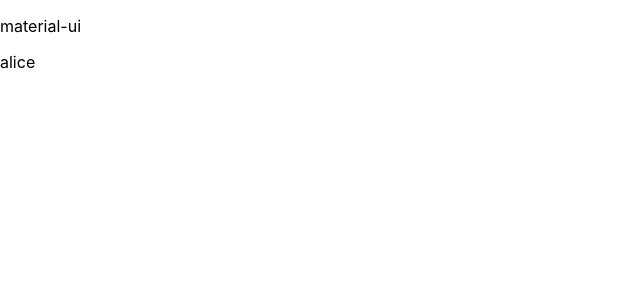
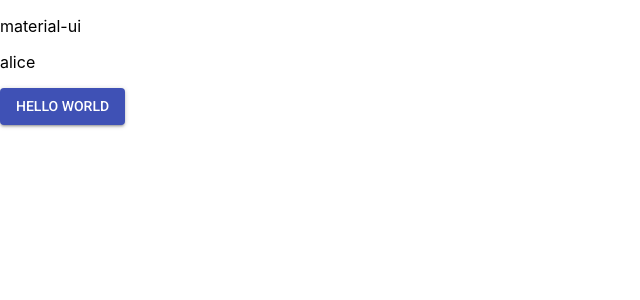
Before and after one commit to ratelChief/React-redux-flow-material-ui, a React (Create React App) app: page / in a window 1280 px wide. Shown: the top 300 px of the page, without its empty margins (0-640 px from the left). Built offline with nearby package versions, Linux system fonts and the light colour scheme.

Commit message:
adding material-ui

```diff
--- a/package.json
+++ b/package.json
@@ -4,9 +4,11 @@
   "private": true,
   "dependencies": {
     "@material-ui/core": "^3.3.2",
+    "material-ui": "^0.20.2",
     "react": "^16.6.0",
     "react-dom": "^16.6.0",
-    "react-scripts": "2.1.0"
+    "react-scripts": "2.1.0",
+    "typeface-roboto": "0.0.54"
   },
   "scripts": {
     "start": "react-scripts start flow",
--- a/src/App.js
+++ b/src/App.js
@@ -3,7 +3,7 @@
 import MyComponent from './MyComponent';
 
 type Props = {
-  foo?: number,
+  foo: number,
   bar?: string,
 };
 
@@ -13,9 +13,8 @@
       <div className="App">
         {this.props.bar}
         <header className="App-header"> <p> material-ui</p> </header>
-        <MyComponent name='alice' />
+        <MyComponent name={ 'alice' } />
       </div>
-
     );
   }
 }
--- a/src/MyComponent.js
+++ b/src/MyComponent.js
@@ -1,13 +1,19 @@
 // @flow
 import * as React from 'react';
+import Button from '@material-ui/core/Button';
 
 type Props = {
-  name: string,
+  name: string | number,
 };
 
 const MyComponent = (props: Props) =>
-  <div><p>
-    {props.name}
-  </p></div>;
+  <div>
+    <p>
+      {props.name}
+    </p>
+    <Button variant="contained" color="primary">
+      Hello World
+    </Button>
+  </div>;
 
 export default MyComponent;
--- a/src/index.js
+++ b/src/index.js
@@ -2,5 +2,8 @@
 import ReactDOM from 'react-dom';
 import './index.css';
 import App from './App';
+import 'typeface-roboto';
+
+
 
 ReactDOM.render(<App />, document.getElementById('root'));
```
Also changed, not shown: 1 other file (tests, documents, lock files or other folders).
